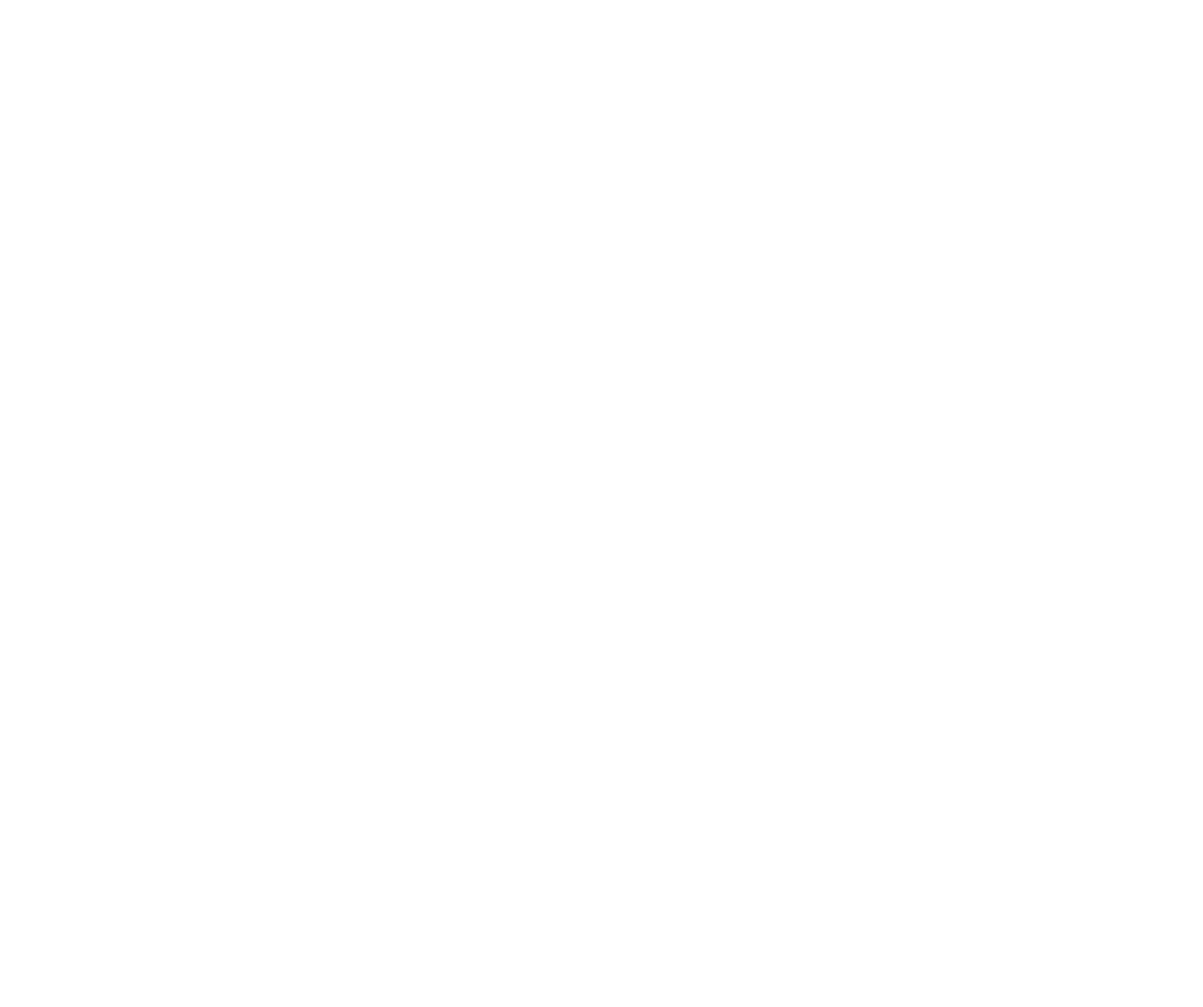
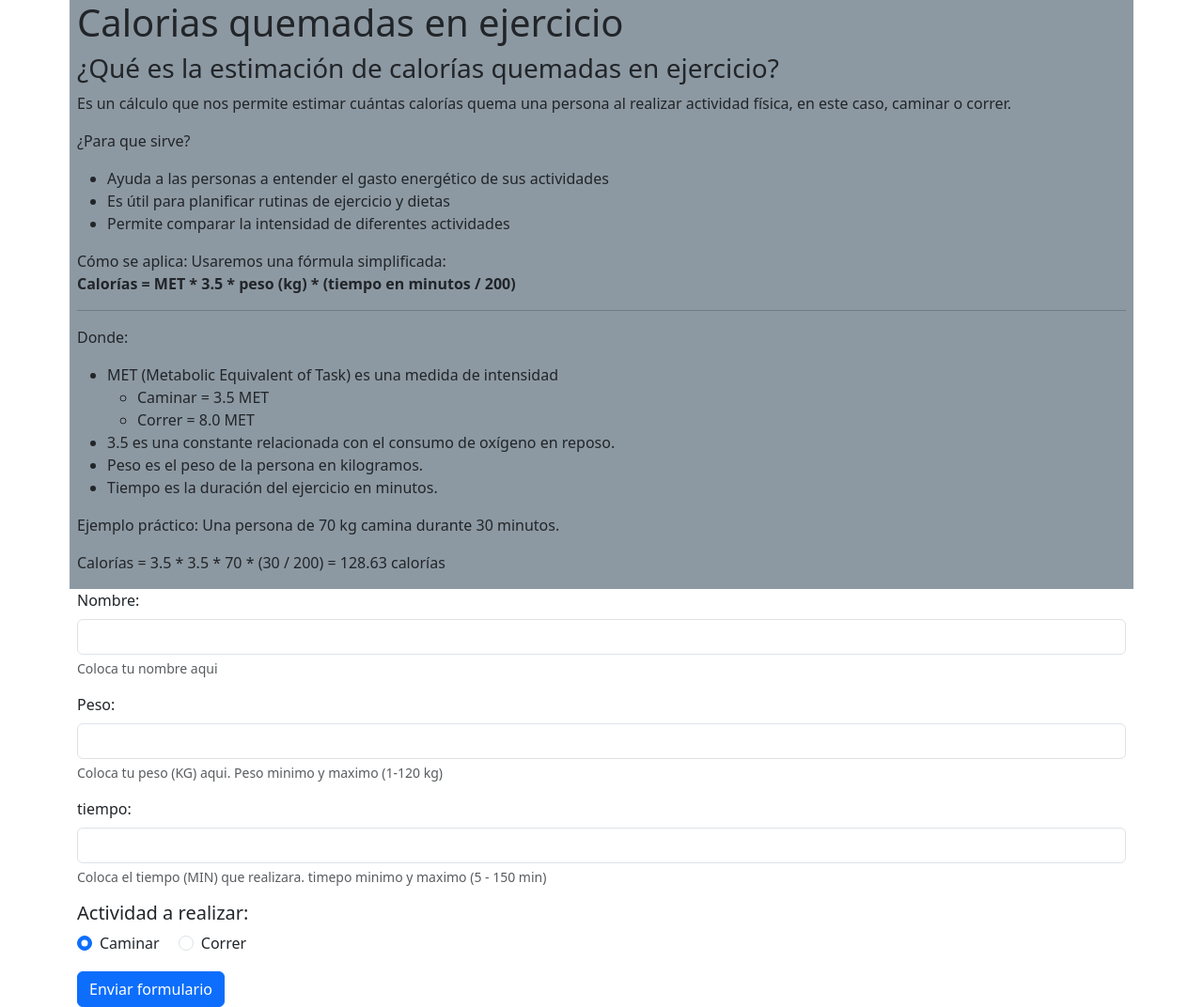
Before and after one commit to Sebag1611/2024_PFE_ES3, a plain HTML site: page index.html in a window 1280 px wide. Shown: the whole page at 94% size. Before the commit the page ends 800 px from the top, so only its background shows below. Drawn offline with Linux system fonts and the light colour scheme.

Commit message:
index.html modificado

```diff
--- /dev/null
+++ b/assets/css/style.css
@@ -0,0 +1,3 @@
+.informacion {
+    background-color: #8d99a2;
+}
--- /dev/null
+++ b/assets/js/formulario.js
@@ -0,0 +1,4 @@
+function procesarFormulario(evento) {
+    evento.preventDefault()
+
+}
--- a/index.html
+++ b/index.html
@@ -6,9 +6,97 @@
           content="width=device-width, user-scalable=no, initial-scale=1.0, maximum-scale=1.0, minimum-scale=1.0">
     <meta http-equiv="X-UA-Compatible" content="ie=edge">
     <link rel="stylesheet" href="assets/css/bootstrap.min.css">
-    <title>Document</title>
+    <link rel="stylesheet" href="assets/css/style.css">
+    <title>Calorias quemadas</title>
 </head>
 <body>
-
+    <div class="container">
+        <div class="row g-3">
+            <div class="col-12 mt-3 informacion">
+                <h1>Calorias quemadas en ejercicio</h1>
+                <h3>¿Qué es la estimación de calorías quemadas en ejercicio?</h3>
+                <p>
+                    Es un cálculo que nos permite estimar cuántas calorías quema una persona al realizar actividad física, en este caso, caminar o correr.
+                </p>
+                <p>¿Para que sirve?</p>
+                <ul>
+                    <li>Ayuda a las personas a entender el gasto energético de sus actividades</li>
+                    <li>Es útil para planificar rutinas de ejercicio y dietas</li>
+                    <li>Permite comparar la intensidad de diferentes actividades</li>
+                </ul>
+                <p>
+                    Cómo se aplica: Usaremos una fórmula simplificada: <br />
+                    <strong>Calorías = MET * 3.5 * peso (kg) * (tiempo en minutos / 200)</strong>
+                </p>
+                <hr />
+                <p>Donde:</p>
+                <ul>
+                    <li>
+                        MET (Metabolic Equivalent of Task) es una medida de intensidad
+                        <ul>
+                            <li>Caminar = 3.5 MET</li>
+                            <li>Correr = 8.0 MET</li>
+                        </ul>
+                    </li>
+                    <li>3.5 es una constante relacionada con el consumo de oxígeno en reposo.</li>
+                    <li>Peso es el peso de la persona en kilogramos.</li>
+                    <li>Tiempo es la duración del ejercicio en minutos.</li>
+                </ul>
+                <p>Ejemplo práctico: Una persona de 70 kg camina durante 30 minutos.</p>
+                <p>Calorías = 3.5 * 3.5 * 70 * (30 / 200) = 128.63 calorías</p>
+            </div>
+        </div>
+        <div class="row g-3">
+            <form action="#" method="post" onsubmit="procesarFormulario(event)">
+                <div class="mb-3">
+                    <label for="nombre-usuario" class="form-label">Nombre: </label>
+                    <input type="text"
+                           class="form-control"
+                           id="nombre-usuario"
+                           aria-describedby="ayudaUsuario"
+                    >
+                    <div id="ayudaUsuario" class="form-text">Coloca tu nombre aqui</div>
+                </div>
+                <div class="mb-3">
+                    <label for="peso" class="form-label">Peso: </label>
+                    <input type="number"
+                           class="form-control"
+                           id="peso"
+                           aria-describedby="ayudaPeso"
+                           min="1"
+                           max="120"
+                    >
+                    <div id="ayudaPeso" class="form-text">Coloca tu peso (KG) aqui. Peso minimo y maximo (1-120 kg)</div>
+                </div>
+                <div class="mb-3">
+                    <label for="tiempo" class="form-label">tiempo: </label>
+                    <input type="number"
+                           class="form-control"
+                           id="tiempo"
+                           aria-describedby="ayudaTiempo"
+                           min="5"
+                           max="150"
+                    >
+                    <div id="ayudaTiempo" class="form-text">Coloca el tiempo (MIN) que realizara. timepo minimo y maximo (5 - 150 min)</div>
+                </div>
+                <div class="mb-3">
+                    <h5>Actividad a realizar: </h5>
+                    <div class="form-check form-check-inline">
+                        <input class="form-check-input" type="radio" name="inlineRadioOptions" id="caminar" value="option1" checked>
+                        <label class="form-check-label" for="caminar">Caminar</label>
+                    </div>
+                    <div class="form-check form-check-inline">
+                        <input class="form-check-input" type="radio" name="inlineRadioOptions" id="correr" value="option2">
+                        <label class="form-check-label" for="correr">Correr</label>
+                    </div>
+                </div>
+                <div class="col">
+                    <button class="btn btn-primary" type="submit">Enviar formulario</button>
+                </div>
+            </form>
+        </div>
+    </div>
+<script src="assets/js/formulario.js"></script>
+<script src="assets/js/bootstrap.bundle.min.js"></script>
 </body>
 </html>
```
